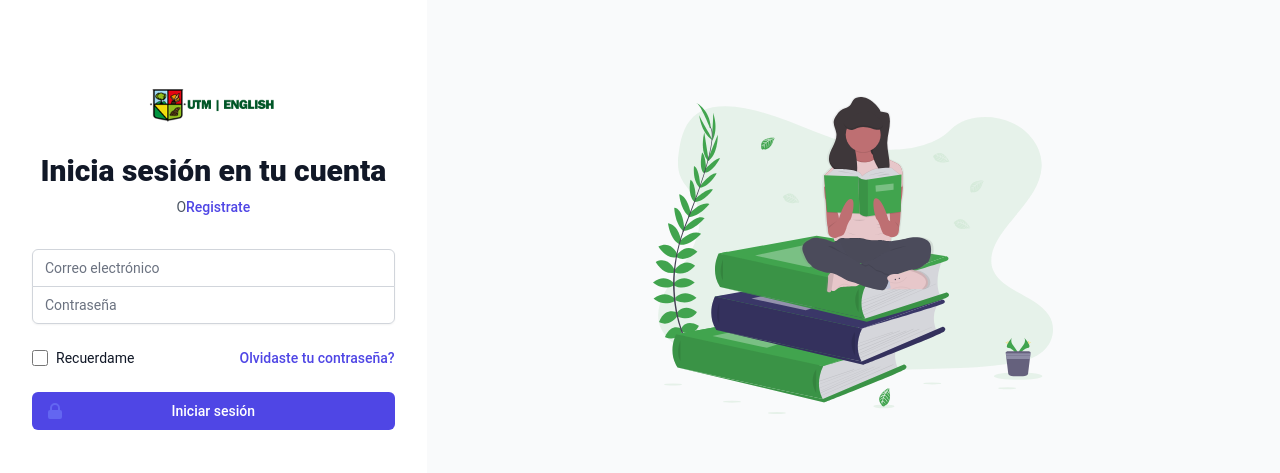
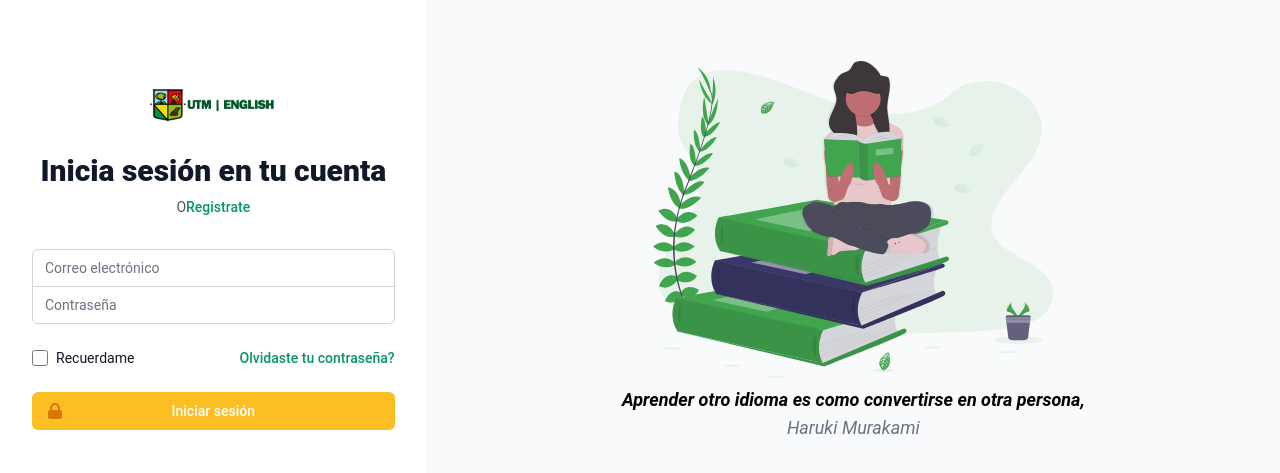
Before and after one commit to dvelez3815/eLearningUTMFCI, a React (Create React App) app: page /signin in a window 1280 px wide. Shown: the part 145-618 px from the top of the page. Built offline with nearby package versions, Linux system fonts and the light colour scheme.

Commit message:
antes del carousel

```diff
--- a/src/components/NavBar/NavBar.js
+++ b/src/components/NavBar/NavBar.js
@@ -3,6 +3,9 @@ import React from "react";
 import logo from '../../assets/resource/Logo_Provicional.png';
 
 class NavBar extends React.Component {
+  constructor(props){
+    super(props)
+  }
   render() {
     return (
         <nav className="shadow-sm flex items-center justify-between flex-wrap bg-gray-50 p-6">
--- a/src/pages/AutenticationFormPage/AutenticationFormPage.js
+++ b/src/pages/AutenticationFormPage/AutenticationFormPage.js
@@ -23,7 +23,7 @@ class AutenticationFormPage extends React.Component {
                     O
                     <a
                       href="#"
-                      className="font-medium text-indigo-600 hover:text-indigo-500"
+                      className="font-medium text-green-600 hover:text-green-500"
                     >
                       Registrate
                     </a>
@@ -42,7 +42,7 @@ class AutenticationFormPage extends React.Component {
                         type="email"
                         autocomplete="email"
                         required
-                        className="appearance-none rounded-none relative block w-full px-3 py-2 border border-gray-300 placeholder-gray-500 text-gray-900 rounded-t-md focus:outline-none focus:ring-indigo-500 focus:border-indigo-500 focus:z-10 sm:text-sm"
+                        className="appearance-none rounded-none relative block w-full px-3 py-2 border border-gray-300 placeholder-gray-500 text-gray-900 rounded-t-md focus:outline-none focus:ring-yellow-500 focus:border-yellow-500 focus:z-10 sm:text-sm"
                         placeholder="Correo electrónico"
                       />
                     </div>
@@ -56,7 +56,7 @@ class AutenticationFormPage extends React.Component {
                         type="password"
                         autocomplete="current-password"
                         required
-                        className="appearance-none rounded-none relative block w-full px-3 py-2 border border-gray-300 placeholder-gray-500 text-gray-900 rounded-b-md focus:outline-none focus:ring-indigo-500 focus:border-indigo-500 focus:z-10 sm:text-sm"
+                        className="appearance-none rounded-none relative block w-full px-3 py-2 border border-gray-300 placeholder-gray-500 text-gray-900 rounded-b-md focus:outline-none focus:ring-yellow-500 focus:border-yellow-500 focus:z-10 sm:text-sm"
                         placeholder="Contraseña"
                       />
                     </div>
@@ -68,7 +68,7 @@ class AutenticationFormPage extends React.Component {
                         id="remember-me"
                         name="remember-me"
                         type="checkbox"
-                        className="h-4 w-4 text-indigo-600 focus:ring-indigo-500 border-gray-300 rounded"
+                        className="h-4 w-4 text-yellow-600 focus:ring-yellow-500 border-gray-300 rounded"
                       />
                       <label
                         for="remember-me"
@@ -81,7 +81,7 @@ class AutenticationFormPage extends React.Component {
                     <div className="text-sm">
                       <a
                         href="#"
-                        className="font-medium text-indigo-600 hover:text-indigo-500"
+                        className="font-medium text-green-600 hover:text-green-500"
                       >
                         Olvidaste tu contraseña?
                       </a>
@@ -91,11 +91,12 @@ class AutenticationFormPage extends React.Component {
                   <div>
                     <button
                       type="submit"
-                      className="group relative w-full flex justify-center py-2 px-4 border border-transparent text-sm font-medium rounded-md text-white bg-indigo-600 hover:bg-indigo-700 focus:outline-none focus:ring-2 focus:ring-offset-2 focus:ring-indigo-500"
+                      className="group relative w-full flex justify-center py-2 px-4 border border-transparent text-sm font-medium rounded-md text-white bg-yellow-400 hover:bg-yellow-300 focus:outline-none focus:ring-2 focus:ring-offset-2
+                      focus:ring-yellow-400"
                     >
                       <span className="absolute left-0 inset-y-0 flex items-center pl-3">
                         <svg
-                          className="h-5 w-5 text-indigo-500 group-hover:text-indigo-400"
+                          className="h-5 w-5 text-yellow-600 group-hover:text-yellow-500"
                           xmlns="http://www.w3.org/2000/svg"
                           viewBox="0 0 20 20"
                           fill="currentColor"
@@ -116,8 +117,16 @@ class AutenticationFormPage extends React.Component {
             </div>
           </div>
           <div className="w-2/3 ">
-            <div className="min-h-screen  flex items-center justify-center bg-gray-50 py-12 px-4 sm:px-6 lg:px-8">
-              <img src={img1} width="400"></img>
+            <div className="min-h-screen flex-col flex items-center justify-center bg-gray-50 py-12 px-4 sm:px-6 lg:px-8">
+              <div>
+                <img src={img1} width="400"></img>
+              </div>
+              <div>
+                <h3 className="text-lg p-2 font-semibold italic">
+                  Aprender otro idioma es como convertirse en otra persona, <br/>
+                  <span className="text-gray-500 font-normal italic"> Haruki Murakami</span>
+                </h3>
+              </div>
             </div>
           </div>
         </div>
```
